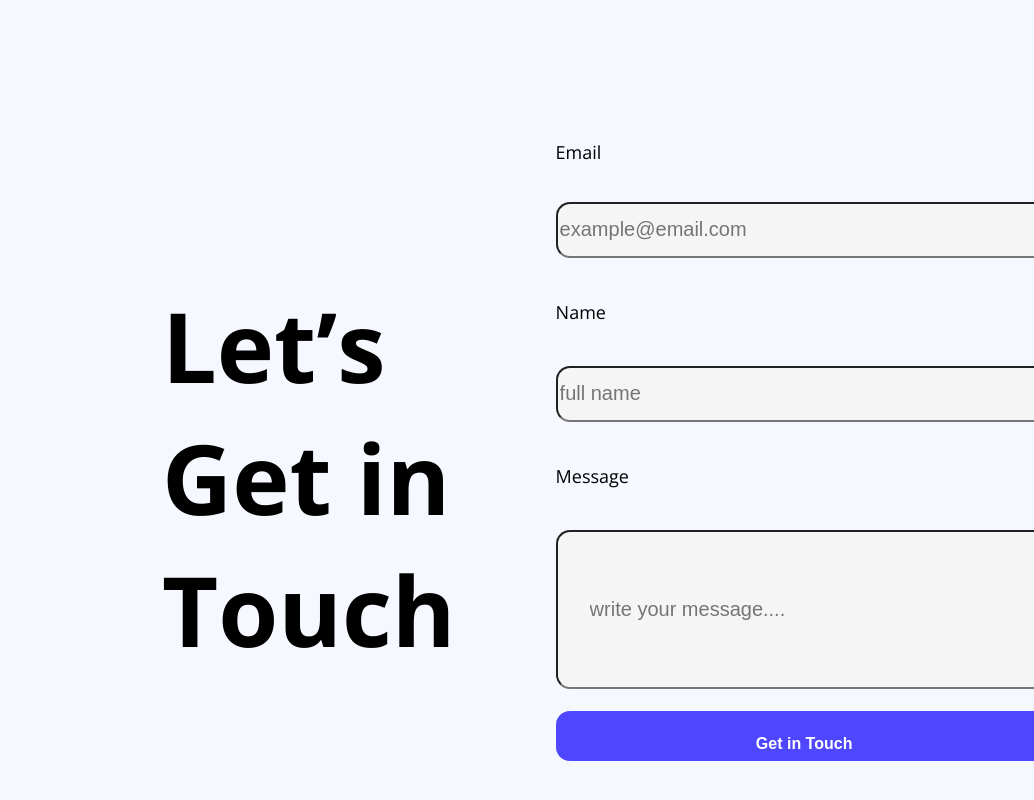
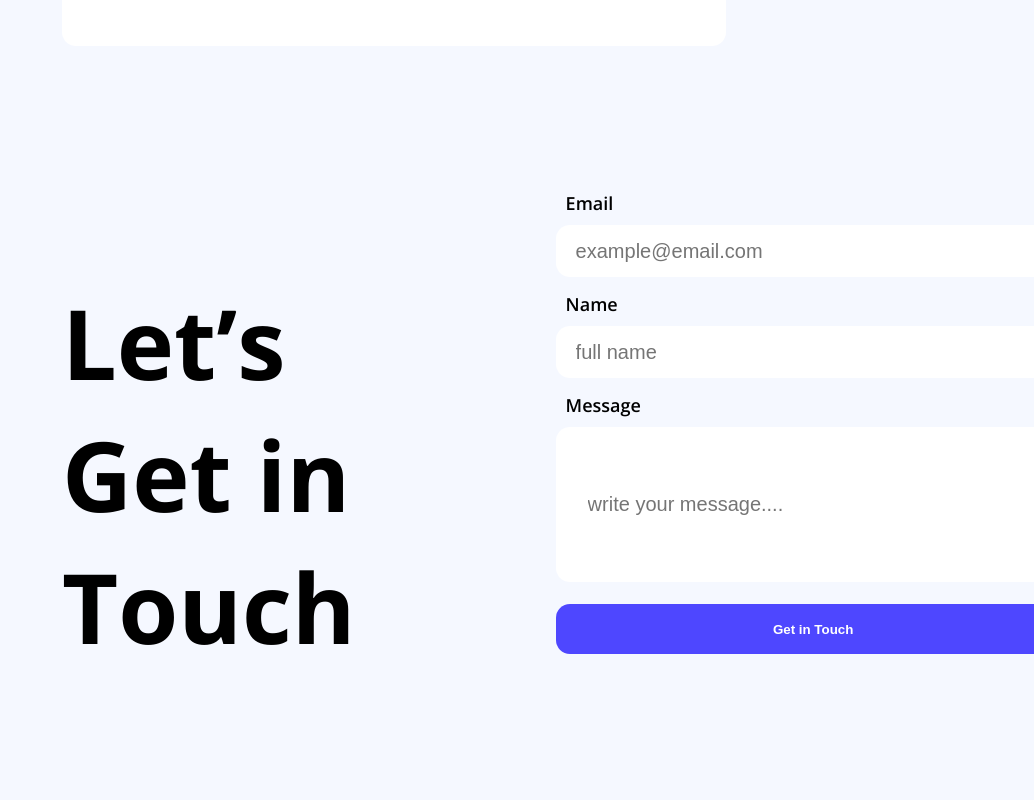
Before and after one commit to arifulislam97115/Assignment-1, a plain HTML site: page index.html in a window 1280 px wide. Shown: the part 3895-4695 px from the top of the page, without its empty margins (246-1280 px from the left). Drawn offline with nearby package versions, Linux system fonts and the light colour scheme.

Commit message:
added the Assignment 1

```diff
--- a/index.html
+++ b/index.html
@@ -132,7 +132,7 @@
                     <br>
                     <br>
                     <div class="input-button">
-                    <button class="btn-primary button">Get in Touch</button>
+                    <button class="btn-primary-button">Get in Touch</button>
 
                     </div>
                 </div>
--- a/porfolio.css
+++ b/porfolio.css
@@ -126,6 +126,12 @@ main{
 }
 .about-item{
 
+}
+.item-des{
+    margin-top: 0px;
+    margin-bottom: 10px;
+    margin-left: 10px;
+    margin-right: 10px;
 
 }
 .banner3{
@@ -162,7 +168,7 @@ main{
     height: 50px;
 }
 .skill{
-    background-color: whitesmoke;
+    background-color: #FFFFFF;
     border-radius: 25px;
     text-align: left;
     width: 366px;
@@ -173,7 +179,7 @@ main{
     padding-left: 24px;
 }
 .skills-container{
-    margin-top: 0px;
+    margin-top: 130px;
     margin-left: 180px;
     margin-right: 180px;
     margin-bottom: 130px;
@@ -181,7 +187,7 @@ main{
 }
 .focus{
     text-align: center;
-    background-color: whitesmoke;
+    background-color: #FFFFFF;
     border-radius: 14px;
     margin-top: 130px;
     margin-left: 250px;
@@ -220,10 +226,11 @@ main{
     text-align: left;
     font-size: 97px;
     font-weight: bold;
-    padding-top: 100px;
-    padding-bottom: 100px;
-    padding-left: 100px;
     padding-right: 100px;
+    padding-top: 70px;
+    margin-top: 30px;
+    margin-bottom: 100px;
+    margin-right: 100px;
 
 }
 .input{
@@ -232,38 +239,52 @@ main{
 }
 .email{
     font-size: 18px;
-    font-weight: lighter;
-    width: 497px;
-    height: 20px;
+    font-weight: 600;
+    margin-top: 15px;
+    margin-bottom: 10px;
+    margin-left: 10px;
+    margin-right: 10px;
 
 }
 .name{
     font-size: 18px;
-    font-weight: lighter;
+    font-weight: 600;
+    margin-top: 15px;
+    margin-bottom: 10px;
+    margin-left: 10px;
+    margin-right: 10px;
 
 
 }
 .message{
     font-size: 18px;
-    font-weight: lighter;
+    font-weight: 600;
+    margin-top: 15px;
+    margin-bottom: 10px;
+    margin-left: 10px;
+    margin-right: 10px;
 
 }
 .email2{
     font-size: 20px;
     color: #00000076;
-    background-color: whitesmoke;
+    background-color: #FFFFFF;
     border-radius: 14px;
     width: 497px;
     height: 50px;
+    border: none;
+    padding-left: 20px;
 
 }
 .name2{
     font-size: 20px;
     color: #00000076;
-    background-color: whitesmoke;
+    background-color: #FFFFFF;
     border-radius: 14px;
     width: 497px;
     height: 50px;
+    border: none;
+    padding-left: 20px;
 
 
 
@@ -271,24 +292,31 @@ main{
 .message2{
     font-size: 20px;
     color: #00000076;
-    background-color: whitesmoke;
+    background-color: #FFFFFF;
     border-radius: 14px;
-    width: 497px;
+    width: 450px;
     height: 115px;
     text-align: left;
     padding-left: 32px;
     padding-bottom: 20px;
     padding-right: 32px;
     padding-top: 20px;
+    border: none;
 
 
 }
-.button{
-    width: 497px;
+.btn-primary-button{
+    color: #FFFFFF;
+    font-size: 16;
+    font-weight: bold;
+    width: 515px;
     height: 50px;
     text-align: center;
     border-radius: 14px;
-    padding-bottom: 20px;
+    background-color: #4E47FF;
+    border: none;
+
+
 
 }
 .touch-bar{
@@ -323,7 +351,7 @@ main{
 }
 .logo3{
     justify-content: center;
-    background-color: whitesmoke;
+    background-color: #FFFFFF;
     padding-top: 71px;
     padding-bottom: 71px;
     padding-right: 680px;
```
